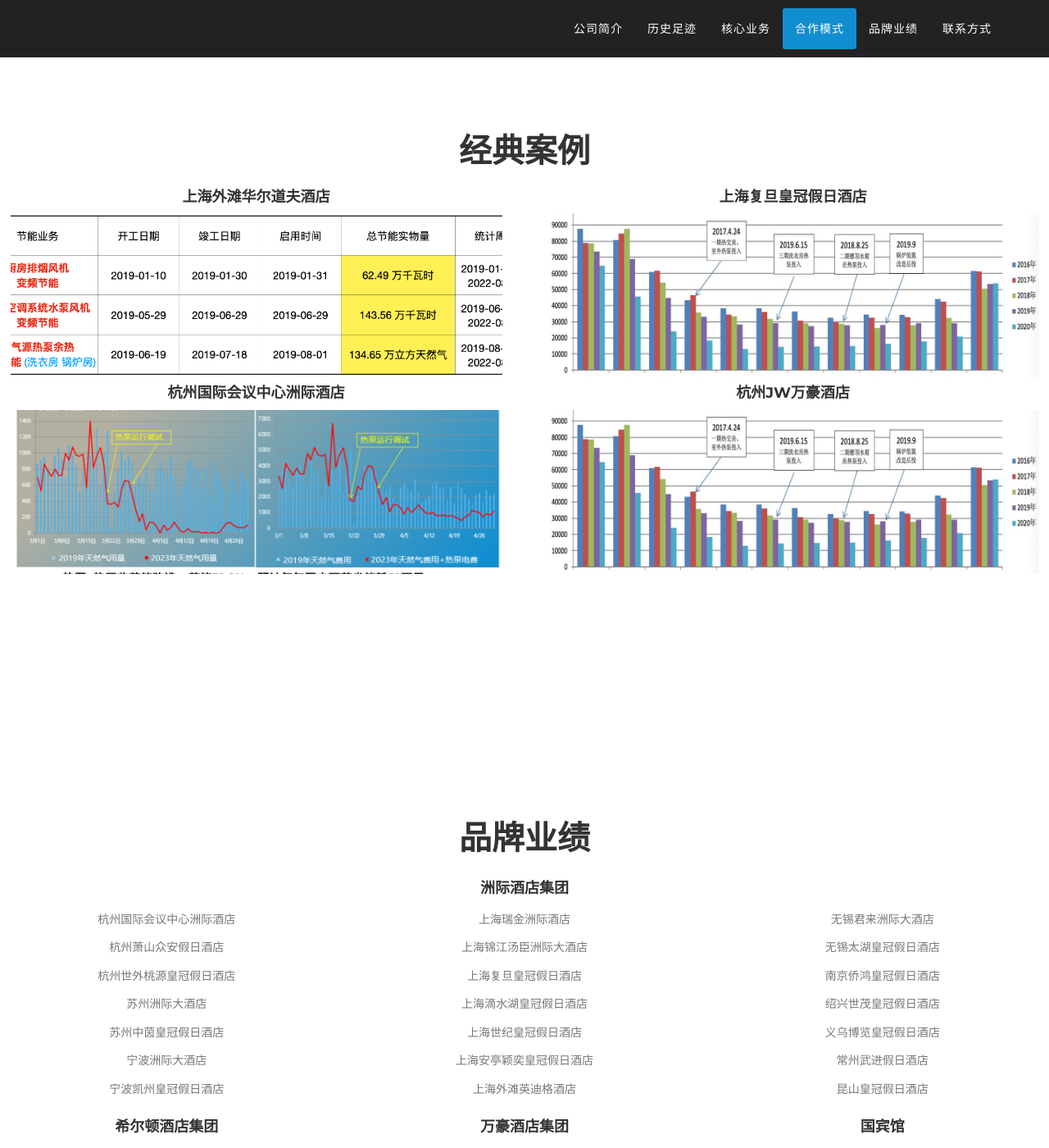
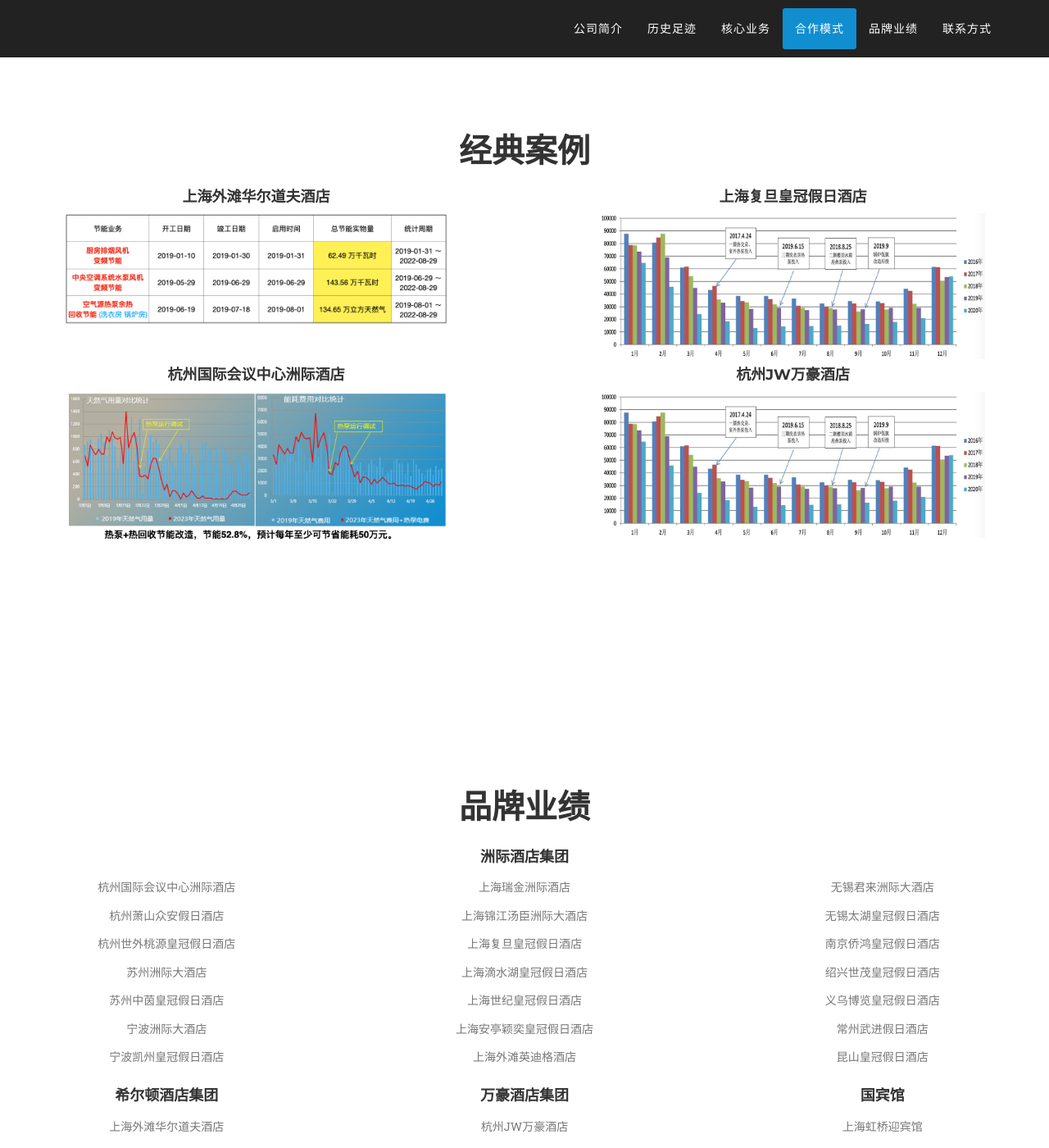
Before and after one commit to wxelec/wxelec.github.io, a Jekyll site: the page built from index.html, in a window 1280 px wide and 1400 px high, scrolled down 5094 px. Shown: the whole window at 82% size. Built offline with Jekyll 4.4.1, drawn with Linux system fonts in a browser that asks for light colours; some web fonts are replaced.

Commit message:
Update examples.html

```diff
--- a/_includes/examples.html
+++ b/_includes/examples.html
@@ -1,7 +1,9 @@
 <style>
 .custom-image {
-    width: 600px;  /* 设置图片的宽度，例如200像素 */
-    height: 200px; /* 设置图片的高度，例如200像素 */
+/*     width: 600px;
+    height: 200px;  */
+    width: 75%; /* 图片宽度为其父容器的100% */
+    height: auto;
     object-fit: cover; /* 保持图片的比例，但填充整个容器 */
     display: block; /* 将图片设置为块级元素 */
     margin: 0 auto; /* 将图片居中 */
```
